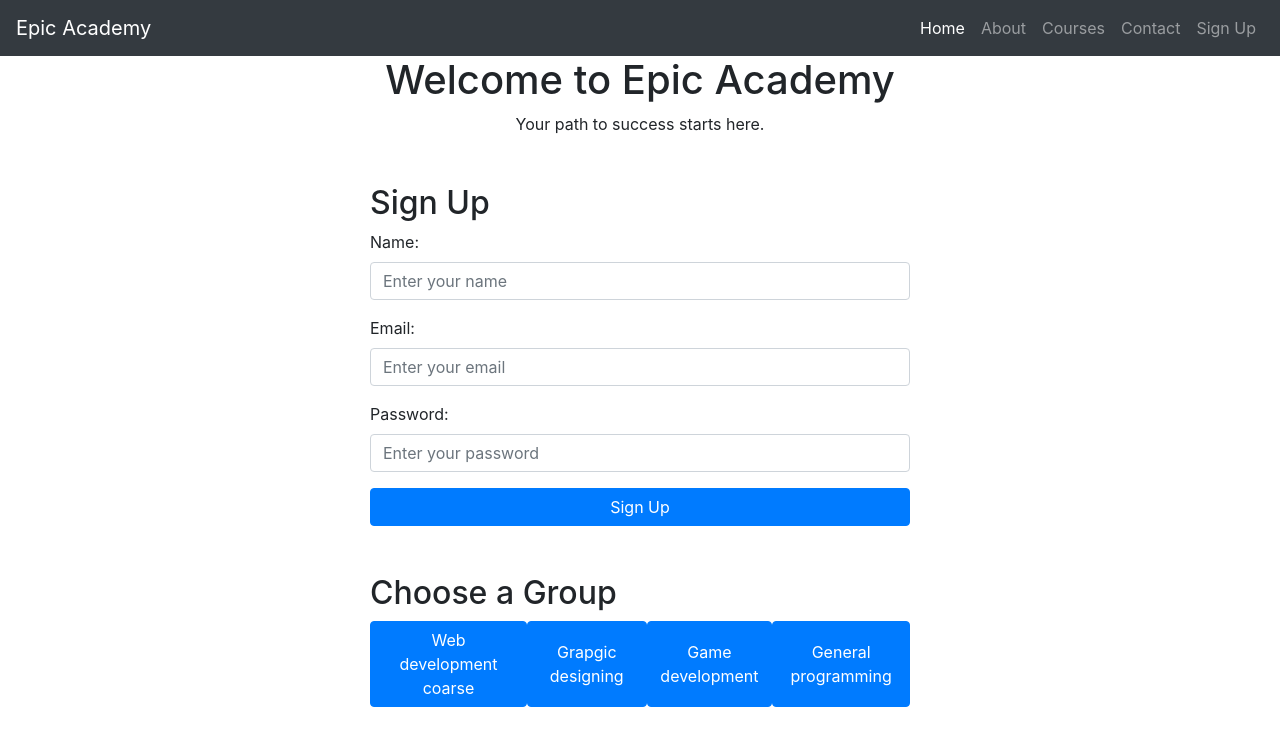
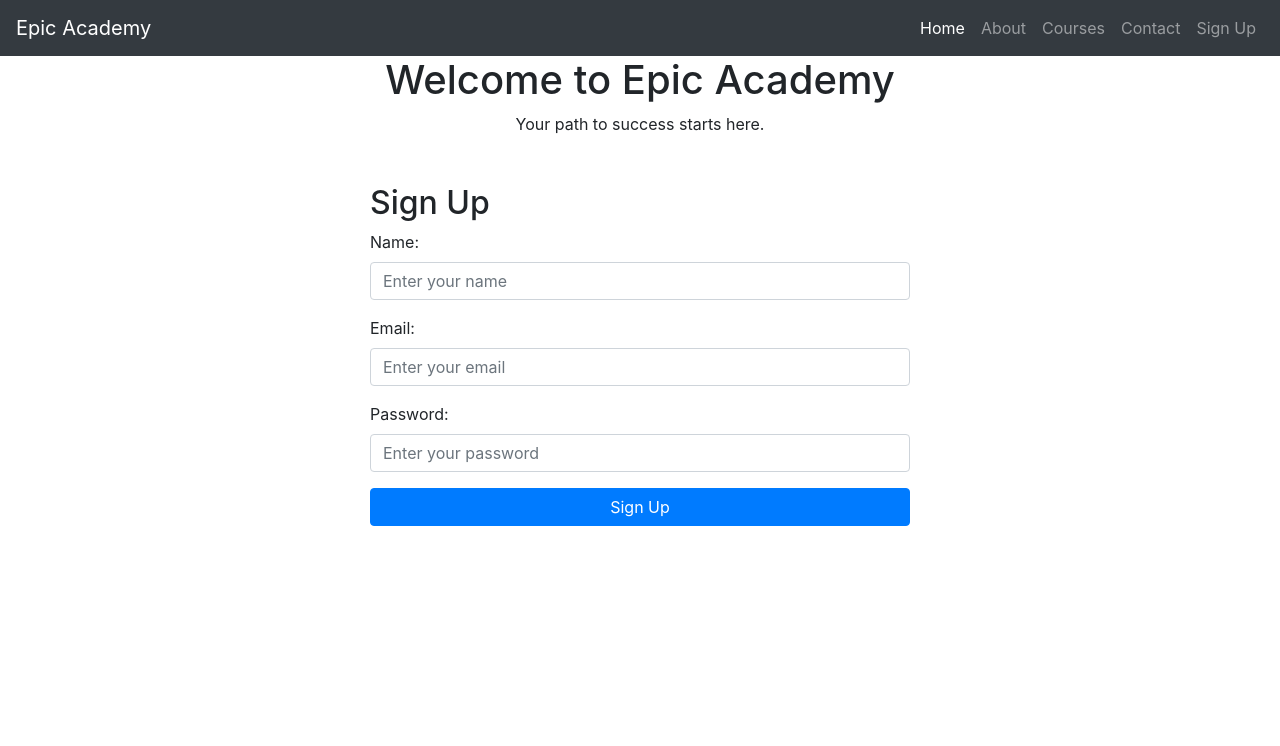
Before and after one commit to Thelvino/Epic-Academy, a plain HTML site: page index.html in a window 1280 px wide. Drawn offline with nearby package versions, Linux system fonts and the light colour scheme.

Commit message:
Update index.html

```diff
--- a/index.html
+++ b/index.html
@@ -33,7 +33,7 @@
       </a>
      </li>
      <li class="nav-item">
-      <a class="nav-link" href="#">
+      <a class="nav-link" href="coarse.html">
        Courses
       </a>
      </li>
@@ -92,30 +92,6 @@
     </div>
    </div>
   </section>
-  <!-- Buttons Section -->
-  <section class="container mt-5" id="buttons">
-   <div class="row justify-content-center">
-    <div class="col-md-6">
-     <h2>
-      Choose a Group
-     </h2>
-     <div class="d-flex justify-content-between">
-      <button class="btn btn-primary" id="group1">
-       Web development coarse
-      </button>
-      <button class="btn btn-primary" id="group2">
-       Grapgic designing
-      </button>
-      <button class="btn btn-primary" id="group3">
-       Game development
-      </button>
-      <button class="btn btn-primary" id="group4">
-       General programming
-      </button>
-     </div>
-    </div>
-   </div>
-  </section>
   <!-- Bootstrap & jQuery JS -->
   <script src="https://ajax.googleapis.com/ajax/libs/jquery/3.5.1/jquery.min.js">
   </script>
```
